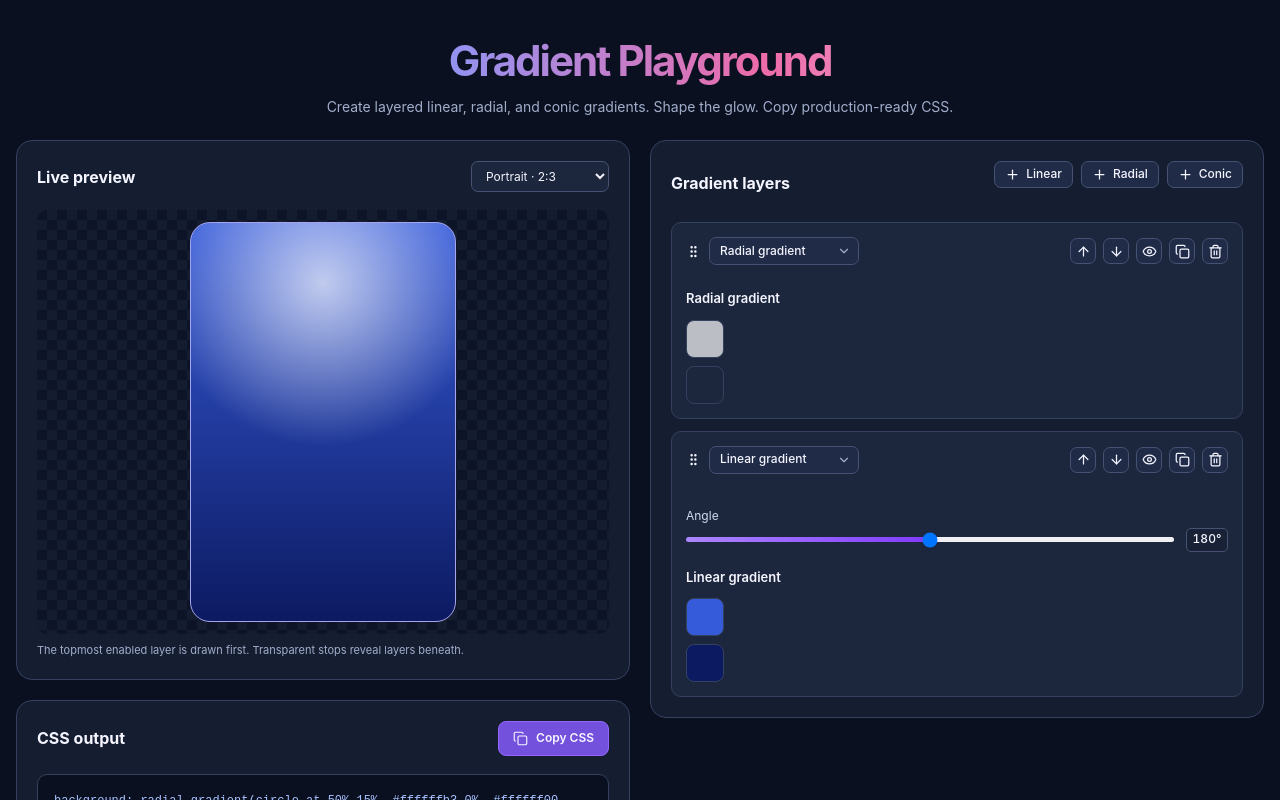
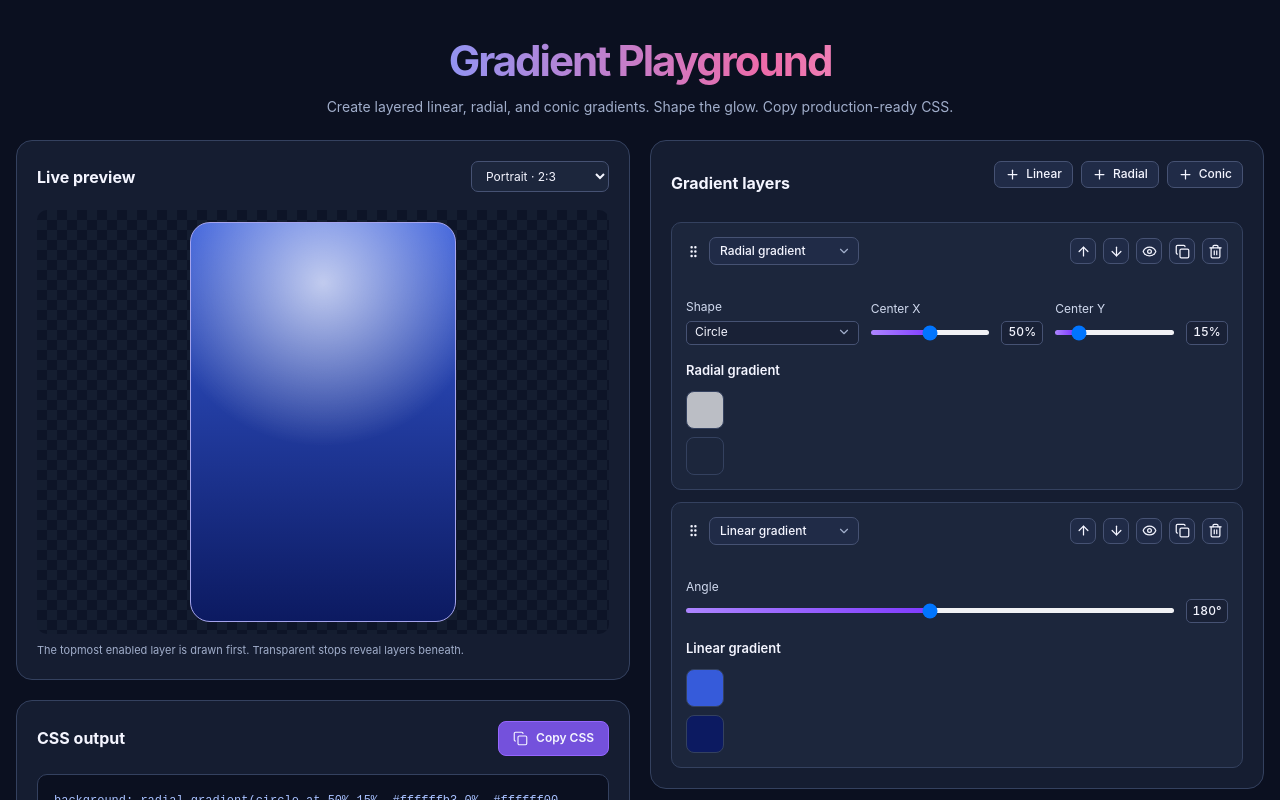
Before and after one commit to thomas367/gradientPlayground, a React (Vite) app: page / in a window 1280 px wide. Shown: the top 800 px of the page. Built offline with nearby package versions, Linux system fonts and the light colour scheme.

Commit message:
wip: add radial gradient controls

```diff
--- a/src/components/gradientLayers/controls/linearControls.tsx
+++ b/src/components/gradientLayers/controls/linearControls.tsx
@@ -19,7 +19,7 @@ export const LinearControls = observer(function LinearControls({ layer }: Linear
 
     return (
         <Styled.ControlsWrapper>
-            <RangeSlider label="Angle" value={layer.angle} min={0} max={360} unit="°" onChange={handleAngleChange} />
+            <RangeSlider label="Angle" value={layer.angle} min={0} max={360} unit="°" onChange={(value) => handleAngleChange(value)} />
         </Styled.ControlsWrapper>
     );
 });
--- /dev/null
+++ b/src/components/gradientLayers/controls/radialControls.tsx
@@ -0,0 +1,72 @@
+import type React from 'react';
+import { observer } from 'mobx-react-lite';
+import { gradientStore } from 'stores/gradientStore';
+import type { RadialGradient } from 'types/gradient';
+import { Shape } from 'types/gradient';
+import { RangeSlider } from 'components/common/rangeSlider/rangeSlider';
+import { useId } from 'react';
+
+import * as Styled from './styles';
+
+interface RadialControlsProps {
+    layer: RadialGradient;
+}
+
+export const RadialControls = observer(function RadialControls({ layer }: RadialControlsProps): React.JSX.Element {
+    const { updateLayer } = gradientStore;
+    const shapeId = useId();
+
+    const handleShapeChange = (shape: Shape) => {
+        updateLayer(layer.id, { shape });
+    };
+
+    const handlePositionXChange = (x: number) => {
+        updateLayer(layer.id, {
+            position: { ...layer.position, x },
+        });
+    };
+
+    const handlePositionYChange = (y: number) => {
+        updateLayer(layer.id, {
+            position: { ...layer.position, y },
+        });
+    };
+
+    return (
+        <Styled.ControlsWrapper>
+            <Styled.RadialControlsWrapper>
+                <Styled.SelectContainer>
+                    <Styled.Label htmlFor={shapeId}>Shape</Styled.Label>
+                    <Styled.SelectWrapper>
+                        <Styled.ShapeSelect
+                            id={shapeId}
+                            value={layer.shape}
+                            onChange={(event) => handleShapeChange(event.target.value as Shape)}
+                        >
+                            <option value={Shape.CIRCLE}>Circle</option>
+                            <option value={Shape.ELLIPSE}>Ellipse</option>
+                        </Styled.ShapeSelect>
+
+                        <Styled.SelectChevron size={14} aria-hidden="true" />
+                    </Styled.SelectWrapper>
+                </Styled.SelectContainer>
+                <RangeSlider
+                    label="Center X"
+                    value={layer.position.x}
+                    min={0}
+                    max={100}
+                    unit="%"
+                    onChange={(value) => handlePositionXChange(value)}
+                />
+                <RangeSlider
+                    label="Center Y"
+                    value={layer.position.y}
+                    min={0}
+                    max={100}
+                    unit="%"
+                    onChange={(value) => handlePositionYChange(value)}
+                />
+            </Styled.RadialControlsWrapper>
+        </Styled.ControlsWrapper>
+    );
+});
--- a/src/components/gradientLayers/controls/styles.tsx
+++ b/src/components/gradientLayers/controls/styles.tsx
@@ -1,4 +1,5 @@
 import styled from 'styled-components';
+import { ChevronDown } from 'lucide-react';
 
 export const ControlsWrapper = styled.div`
     display: flex;
@@ -8,3 +9,74 @@ export const ControlsWrapper = styled.div`
     min-width: 0;
     margin: 10px 0 12px;
 `;
+
+export const RadialControlsWrapper = styled.div`
+    display: grid;
+    grid-template-columns: minmax(0, 1fr) minmax(0, 1fr) minmax(0, 1fr);
+    align-items: end;
+    gap: 12px;
+    width: 100%;
+
+    @media (max-width: 480px) {
+        grid-template-columns: 1fr;
+    }
+`;
+
+export const SelectContainer = styled.div`
+    display: flex;
+    flex-direction: column;
+    gap: 4px;
+    min-width: 0;
+`;
+
+export const Label = styled.label`
+    font-size: 12px;
+    font-weight: 400;
+    line-height: 16px;
+    color: #d1daef;
+`;
+
+export const SelectWrapper = styled.div`
+    position: relative;
+    width: 100%;
+`;
+
+export const ShapeSelect = styled.select`
+    appearance: none;
+    width: 100%;
+    height: 24px;
+    padding: 0 26px 0 8px;
+    border: 1px solid var(--color-secondary-border);
+    border-radius: 5px;
+    background: #192136;
+    color: var(--color-text);
+    font-family: inherit;
+    font-size: 12px;
+    cursor: pointer;
+    transition:
+        background 150ms,
+        border-color 150ms;
+
+    &:hover {
+        background: #252f48;
+    }
+
+    &:focus-visible {
+        outline: 2px solid var(--color-primary);
+        outline-offset: 2px;
+    }
+
+    option {
+        background: var(--color-surface);
+        color: var(--color-text);
+    }
+`;
+
+export const SelectChevron = styled(ChevronDown)`
+    position: absolute;
+    top: 50%;
+    right: 8px;
+    transform: translateY(-50%);
+    color: var(--color-text-secondary);
+    pointer-events: none;
+`;
--- a/src/components/gradientLayers/gradientLayers.tsx
+++ b/src/components/gradientLayers/gradientLayers.tsx
@@ -3,6 +3,7 @@ import { observer } from 'mobx-react-lite';
 import { Plus, GripVertical, ArrowUp, ArrowDown, Eye, EyeOff, Copy, Layers, Trash2 } from 'lucide-react';
 import { Panel } from 'components/panel/panel';
 import { LinearControls } from 'components/gradientLayers/controls/linearControls';
+import { RadialControls } from 'components/gradientLayers/controls/radialControls';
 import { gradientStore } from 'stores/gradientStore';
 import { GradientType } from 'types/gradient';
 
@@ -89,6 +90,7 @@ export const GradientLayers = observer(function GradientLayers(): React.JSX.Elem
                             </Styled.LayerHeader>
                             <Styled.LayerInfo>
                                 {layer.type === GradientType.LINEAR && <LinearControls layer={layer} />}
+                                {layer.type === GradientType.RADIAL && <RadialControls layer={layer} />}
                                 <Styled.LayerName>
                                     {layer.type.charAt(0).toUpperCase() + layer.type.slice(1)} gradient
                                 </Styled.LayerName>
```
